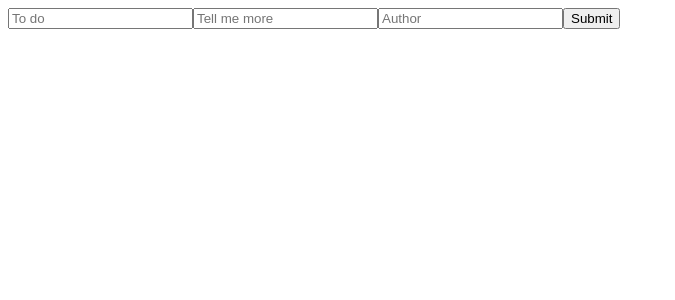
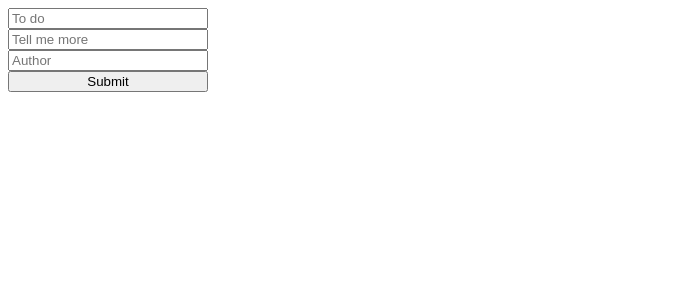
Before and after one commit to jalmai/react-todo-list, a React (Vite) app: page / in a window 1280 px wide. Shown: the top 300 px of the page, without its empty margins (0-675 px from the left). Built offline with nearby package versions, Linux system fonts and the light colour scheme.

Commit message:
basic styling

```diff
--- a/src/index.css
+++ b/src/index.css
@@ -0,0 +1,5 @@
+form {
+  width: 200px;
+  display: flex;
+  flex-direction: column;
+}
```
